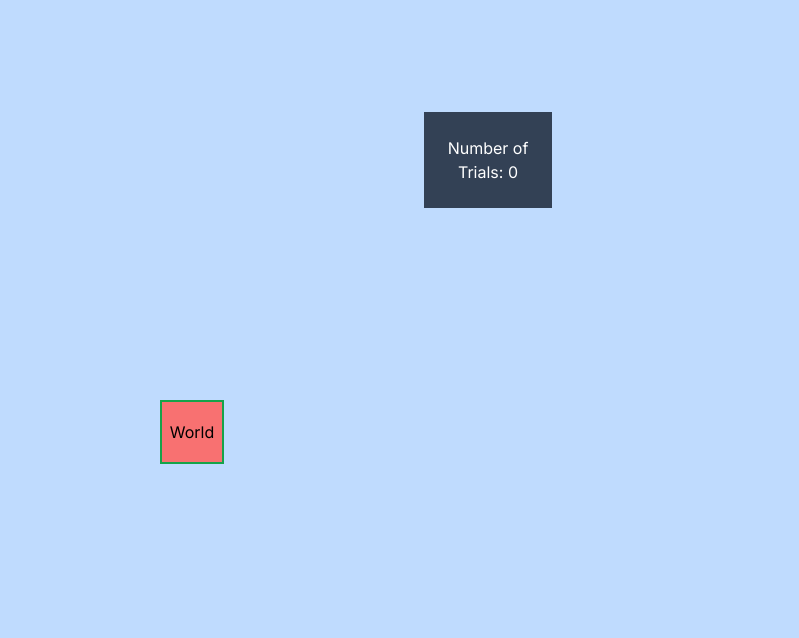
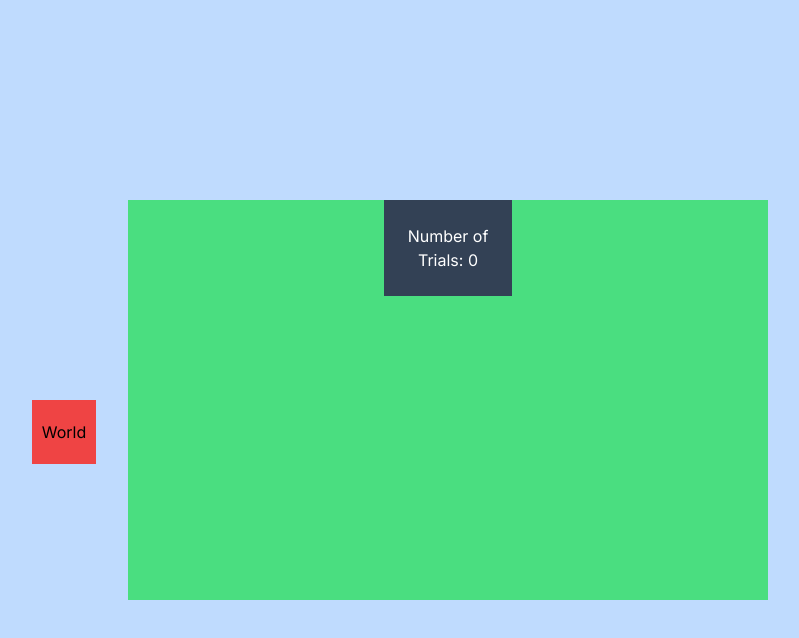
Before and after one commit to skeetercathcart/cs470_s24, a Next.js app: page / in a window 1280 px wide. Both pictures are taken after a click on the button "Hello". Shown: the top 638 px of the page, without its empty margins (192-991 px from the left). Built offline with nearby package versions, Linux system fonts and the light colour scheme.

Commit message:
buttons be random i guess

```diff
--- a/app/components/ResetButton.tsx
+++ b/app/components/ResetButton.tsx
@@ -1,24 +1,40 @@
 'use client'
 
 import { useState, useEffect } from "react";
+
 
 
 export default function ResetButton() {
 
     const[count, setCount] = useState(0)
     const[showReset, Reset] = useState(true)
-    const[buttonSize, setSize] = useState(72)
 
+    //                                     Left Side                            Right Side
+    const buttonNames = ['relative w-16 h-16 bg-red-500 right-96 top-1/2', 'relative w-16 h-16 bg-red-500 -right-96 top-1/2',
+                         'relative w-32 h-32 bg-red-500 right-96 top-1/2', 'relative w-32 h-32 bg-red-500 -right-96 top-1/2',
+                         'relative w-48 h-48 bg-red-500 right-96 top-1/2', 'relative w-48 h-48 bg-red-500 -right-96 top-1/2',
+                         'relative w-64 h-64 bg-red-500 right-96 top-1/2', 'relative w-64 h-64 bg-red-500 -right-96 top-1/2',
+                         'relative w-16 h-16 bg-red-500 right-40 top-1/2', 'relative w-16 h-16 bg-red-500 -right-40 top-1/2',
+                         'relative w-32 h-32 bg-red-500 right-40 top-1/2', 'relative w-32 h-32 bg-red-500 -right-40 top-1/2',
+                         'relative w-48 h-48 bg-red-500 right-40 top-1/2', 'relative w-48 h-48 bg-red-500 -right-40 top-1/2',
+                         'relative w-64 h-64 bg-red-500 right-40 top-1/2', 'relative w-64 h-64 bg-red-500 -right-40 top-1/2',
+                         'relative w-16 h-16 bg-red-500 right-56 top-1/2', 'relative w-16 h-16 bg-red-500 -right-56 top-1/2',
+                         'relative w-32 h-32 bg-red-500 right-56 top-1/2', 'relative w-32 h-32 bg-red-500 -right-56 top-1/2',
+                         'relative w-48 h-48 bg-red-500 right-56 top-1/2', 'relative w-48 h-48 bg-red-500 -right-56 top-1/2',
+                         'relative w-64 h-64 bg-red-500 right-56 top-1/2', 'relative w-64 h-64 bg-red-500 -right-56 top-1/2',
+                         'relative w-16 h-16 bg-red-500 right-72 top-1/2', 'relative w-16 h-16 bg-red-500 -right-72 top-1/2',
+                         'relative w-32 h-32 bg-red-500 right-72 top-1/2', 'relative w-32 h-32 bg-red-500 -right-72 top-1/2',
+                         'relative w-48 h-48 bg-red-500 right-72 top-1/2', 'relative w-48 h-48 bg-red-500 -right-72 top-1/2',
+                         'relative w-64 h-64 bg-red-500 right-72 top-1/2', 'relative w-64 h-64 bg-red-500 -right-72 top-1/2']
 
 
     return (
 
-    <div className = 'absolute inset-x-1/2 inset-y-1/2'>
-        <div className = 'flex absolute w-32 h-24 bg-slate-700 text-white items-center text-center justify-center -inset-y-72 -inset-x-6'>Number of Trials: {count}</div>
-        <button onClick = {() => Reset(false)} className = {showReset == true ? 'absolute w-16 h-16 border-2 border-red-400 bg-blue-400 justify-center text-center items-center':'hidden' }>Hello</button>
-        <button onClick = {() => {setCount(count + 1); Reset(true); setSize(80)}} className = {showReset == false && buttonSize == 72 ? 'relative w-16 h-16 border-2 border-green-600 bg-red-400 right-72' : 'hidden'}>World</button>
-        <button onClick = {() => {setCount(count + 1); Reset(true); setSize(72)}} className = {showReset == false && buttonSize == 80 ? 'relative w-16 h-16 border-2 border-green-600 bg-red-400 -right-80' : 'hidden'}>World</button>
-    </div>
+    <div className = 'flex absolute w-1/2 h-1/2 top-1/4 left-1/4 justify-center bg-green-400'>
+        <div className = 'flex absolute w-32 h-24 bg-slate-700 text-white items-center text-center justify-center'>Number of Trials: {count}</div>
+        <button onClick = {() => Reset(false)} className = {showReset == true ? 'absolute w-16 h-16 border-2 border-red-400 bg-blue-400 justify-center text-center items-center top-1/2':'hidden' }>Hello</button>
+        <button onClick = {() => {setCount(count + 1); Reset(true)}} className = {showReset == false ? `${buttonNames[count % 32]}` : 'hidden'}>World</button>
+       </div>
 
 
     );
```
